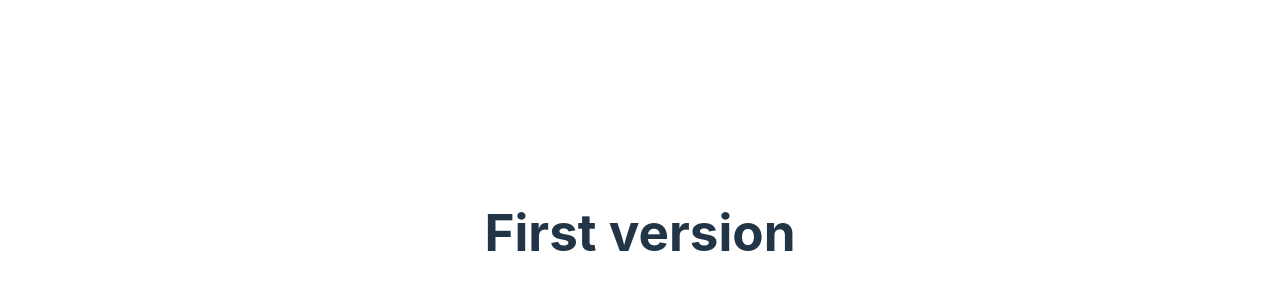
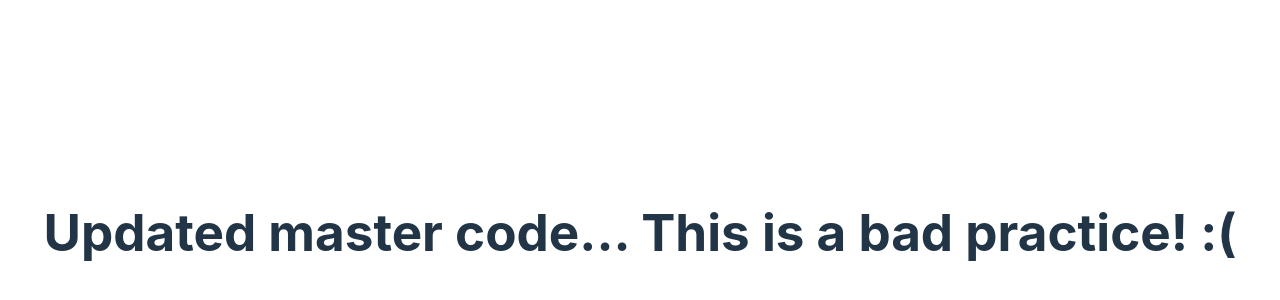
Before and after one commit to anglesson/hello-react, a React (Vite) app: page / in a window 1280 px wide. Shown: the part 168-468 px from the top of the page. Built offline with nearby package versions, Linux system fonts and the light colour scheme.

Commit message:
feat: Updating html message

```diff
--- a/src/App.tsx
+++ b/src/App.tsx
@@ -5,7 +5,7 @@ function App() {
 
   return (
     <>
-      <h1>First version</h1>
+      <h1>Updated master code... This is a bad practice! :(</h1>
     </>
   )
 }
```
